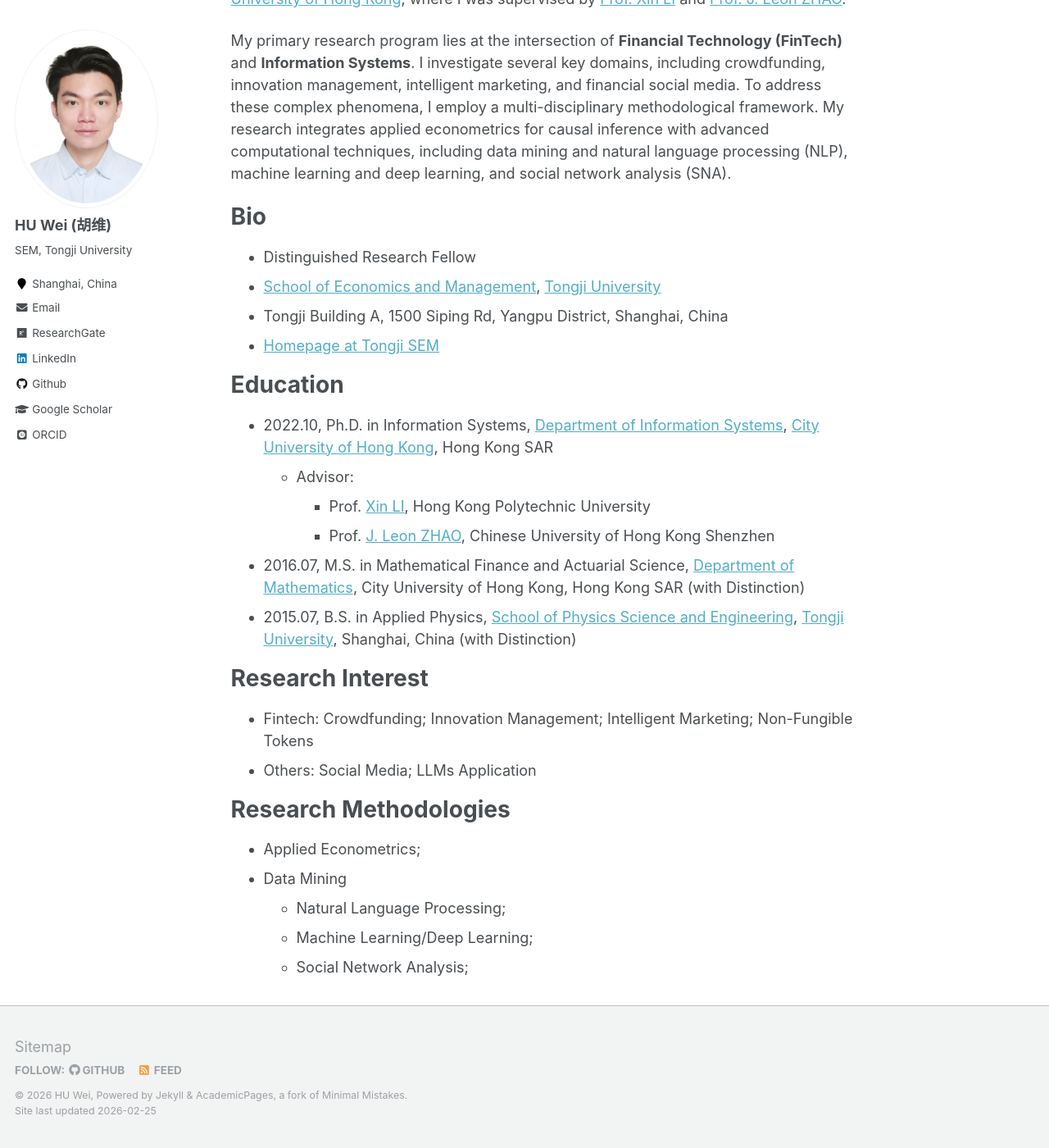
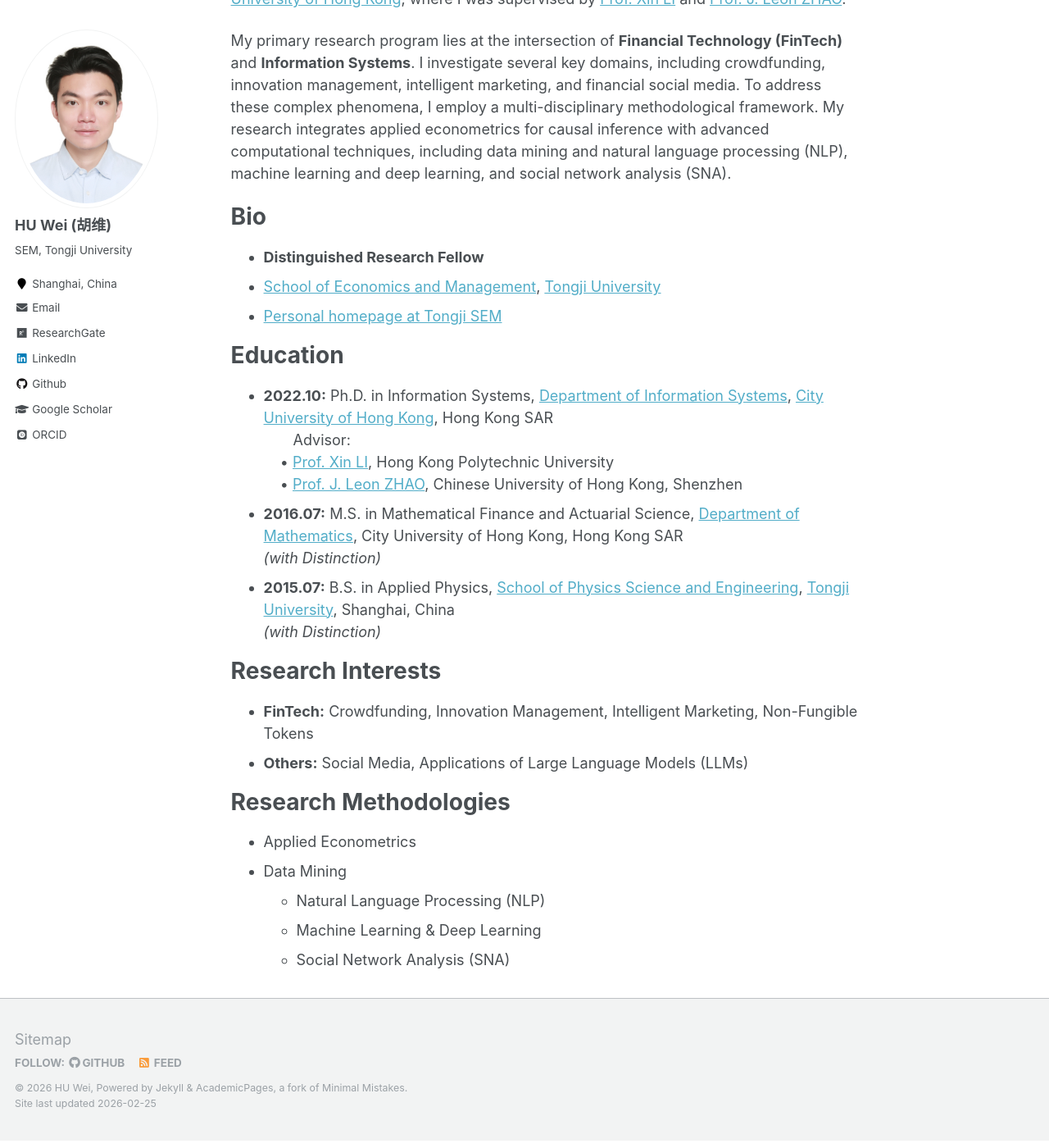
Before and after one commit to huwei-vincent/huwei-vincent.github.io, a Jekyll site: the page built from _pages/about.md, in a window 1280 px wide and 1400 px high, scrolled down 251 px. Shown: the whole window at 82% size. Built offline with Jekyll 4.4.1, drawn with Linux system fonts in a browser that asks for light colours; some web fonts are replaced; some of the changed text lies outside the part shown.

Commit message:
about.md

```diff
--- a/_pages/about.md
+++ b/_pages/about.md
@@ -11,36 +11,34 @@ redirect_from:
 
 Welcome to my professional website!
 
-I am a Distinguished Research Fellow in the [School of Economics and Management](https://sem.tongji.edu.cn/semen/) at [Tongji University](https://en.tongji.edu.cn/p/#/). I earned my Ph.D. from [Department of Information Systems](https://www.cb.cityu.edu.hk/is/) at [City University of Hong Kong](https://www.cityu.edu.hk/), where I was supervised by [Prof. Xin LI](https://www.cb.cityu.edu.hk/staff/xinli24/) and [Prof. J. Leon ZHAO](https://myweb.cuhk.edu.cn/leonzhao).
+I am a *Distinguished Research Fellow* in the [School of Economics and Management](https://sem.tongji.edu.cn/semen/) at [Tongji University](https://en.tongji.edu.cn/p/#/). I earned my Ph.D. from [Department of Information Systems](https://www.cb.cityu.edu.hk/is/) at [City University of Hong Kong](https://www.cityu.edu.hk/), where I was supervised by [Prof. Xin LI](https://www.cb.cityu.edu.hk/staff/xinli24/) and [Prof. J. Leon ZHAO](https://myweb.cuhk.edu.cn/leonzhao).
 
 My primary research program lies at the intersection of **Financial Technology (FinTech)** and **Information Systems**. I investigate several key domains, including crowdfunding, innovation management, intelligent marketing, and financial social media. To address these complex phenomena, I employ a multi-disciplinary methodological framework. My research integrates applied econometrics for causal inference with advanced computational techniques, including data mining and natural language processing (NLP), machine learning and deep learning, and social network analysis (SNA).
 
 # Bio
 
- - Distinguished Research Fellow
- - [School of Economics and Management](https://sem.tongji.edu.cn/semen/), [Tongji University](https://en.tongji.edu.cn/p/#/)
- - Tongji Building A, 1500 Siping Rd, Yangpu District, Shanghai, China
-- [Homepage at Tongji SEM](https://sem.tongji.edu.cn/semen/23649.html)
-
+- **Distinguished Research Fellow**
+- [School of Economics and Management](https://sem.tongji.edu.cn/semen/), [Tongji University](https://en.tongji.edu.cn/p/#/)
+- [Personal homepage at Tongji SEM](https://sem.tongji.edu.cn/semen/23649.html)
 
 # Education
 
-- 2022.10, Ph.D. in Information Systems, [Department of Information Systems](https://www.cb.cityu.edu.hk/is/), [City University of Hong Kong](https://www.cityu.edu.hk/), Hong Kong SAR
-  - Advisor:
-    - Prof. [Xin LI](https://www.polyu.edu.hk/mm/people/academic-staff/prof-xin-li/?sc_lang=en), Hong Kong Polytechnic University
-    - Prof. [J. Leon ZHAO](https://myweb.cuhk.edu.cn/leonzhao), Chinese University of Hong Kong Shenzhen
-- 2016.07, M.S. in Mathematical Finance and Actuarial Science, [Department of Mathematics](https://www.cityu.edu.hk/ma/), City University of Hong Kong, Hong Kong SAR (with Distinction)
-- 2015.07, B.S. in Applied Physics, [School of Physics Science and Engineering](https://physics.tongji.edu.cn/En), [Tongji University](https://en.tongji.edu.cn/p/#/), Shanghai, China (with Distinction)
+- **2022.10:** Ph.D. in Information Systems, [Department of Information Systems](https://www.cb.cityu.edu.hk/is/), [City University of Hong Kong](https://www.cityu.edu.hk/), Hong Kong SAR
+  <span style="margin-left: 2em;">Advisor:</span>
+  &nbsp;&nbsp;&nbsp;&nbsp;• [Prof. Xin LI](https://www.polyu.edu.hk/mm/people/academic-staff/prof-xin-li/?sc_lang=en), Hong Kong Polytechnic University
+  &nbsp;&nbsp;&nbsp;&nbsp;• [Prof. J. Leon ZHAO](https://myweb.cuhk.edu.cn/leonzhao), Chinese University of Hong Kong, Shenzhen
+- **2016.07:** M.S. in Mathematical Finance and Actuarial Science, [Department of Mathematics](https://www.cityu.edu.hk/ma/), City University of Hong Kong, Hong Kong SAR <br>*(with Distinction)*
+- **2015.07:** B.S. in Applied Physics, [School of Physics Science and Engineering](https://physics.tongji.edu.cn/En), [Tongji University](https://en.tongji.edu.cn/p/#/), Shanghai, China <br>*(with Distinction)*
 
-# Research Interest
+# Research Interests
 
-- Fintech: Crowdfunding; Innovation Management; Intelligent Marketing; Non-Fungible Tokens
-- Others: Social Media; LLMs Application
+- **FinTech:** Crowdfunding, Innovation Management, Intelligent Marketing, Non-Fungible Tokens
+- **Others:** Social Media, Applications of Large Language Models (LLMs)
 
 # Research Methodologies
 
-- Applied Econometrics;
+- Applied Econometrics
 - Data Mining
-  - Natural Language Processing;
-  - Machine Learning/Deep Learning;
-  - Social Network Analysis;
+  - Natural Language Processing (NLP)
+  - Machine Learning & Deep Learning
+  - Social Network Analysis (SNA)
```
